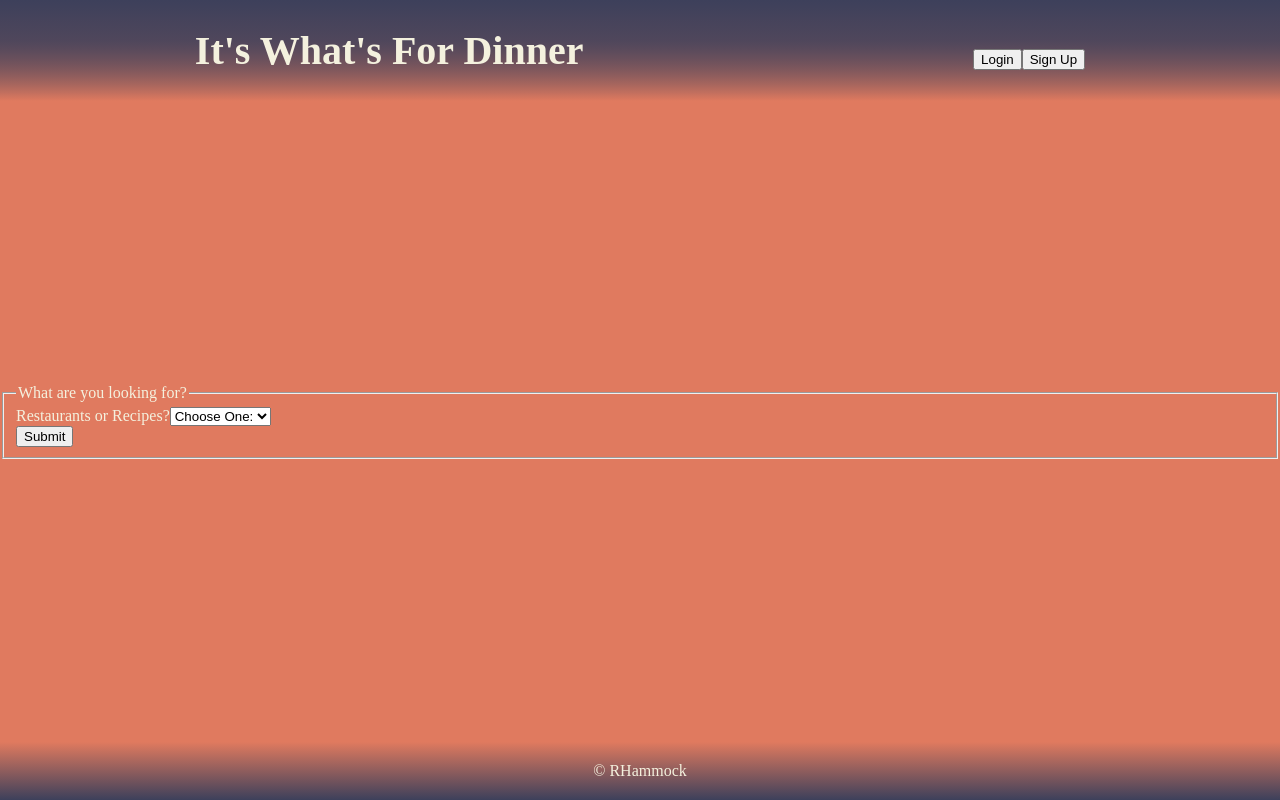
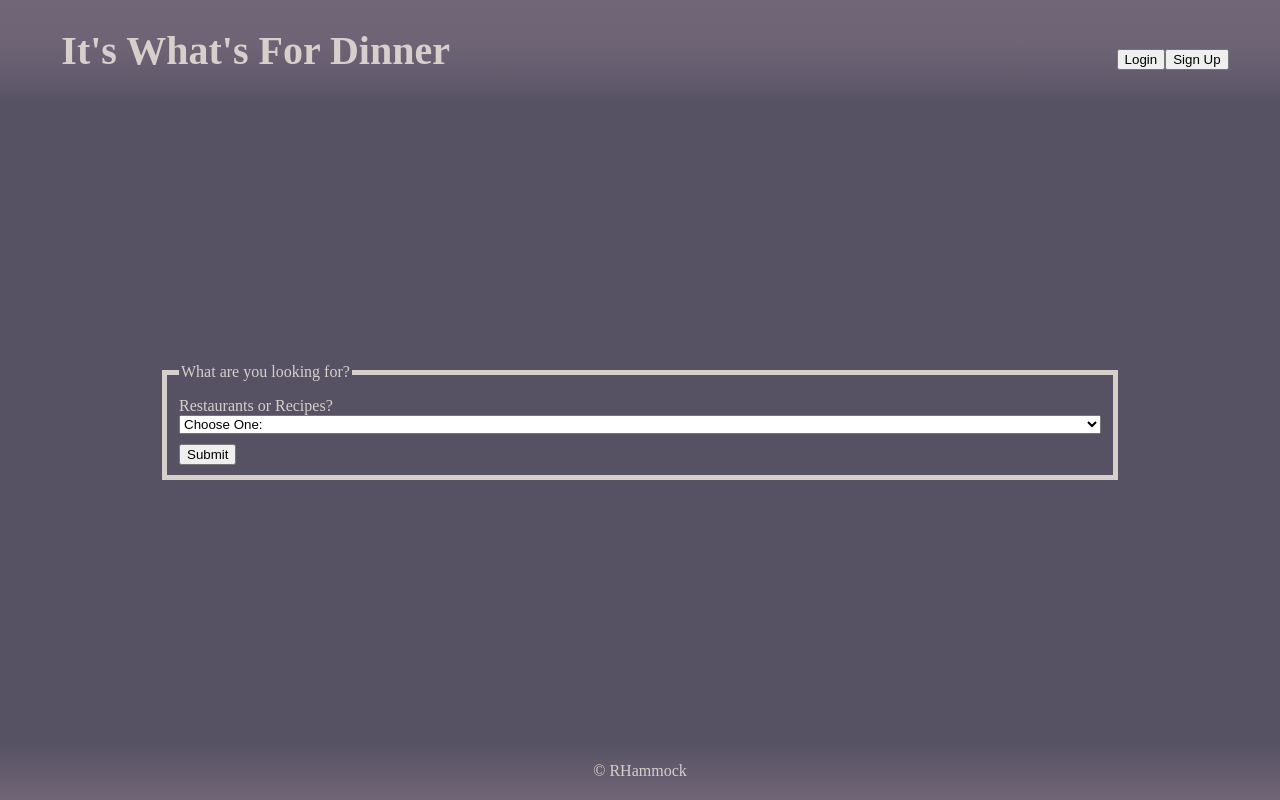
Before and after one commit to rhammock1/whats-for-dinner-client, a React (Create React App) app: page / in a window 1280 px wide. Built offline with nearby package versions, Linux system fonts and the light colour scheme; no server answers.

Commit message:
more stylinh changes

```diff
--- a/src/App.css
+++ b/src/App.css
@@ -8,6 +8,10 @@
 html, body {
   width: 100vw;
   height: 100vh;
-  background-color: #e07a5f;
-  color:#f4f1de;
+  background-color: #565264;
+  color:#d6cfcb;
 }
+main {
+  display:flex;
+  flex-direction: column;
+}
--- /dev/null
+++ b/src/Filter/Filter.css
@@ -0,0 +1,13 @@
+.filters {
+  width: 75%;
+  height: auto;
+  margin: auto;
+}
+.form-group {
+  display: flex;
+  flex-direction: column;
+  padding: 10px 0px;
+}
+fieldset {
+  border: 5px solid;
+}
--- a/src/Filter/Filter.js
+++ b/src/Filter/Filter.js
@@ -1,5 +1,6 @@
 import React from 'react';
 import Context from '../Context';
+import './Filter.css';
 
 class Filter extends React.Component {
 
@@ -7,7 +8,7 @@ class Filter extends React.Component {
 
   render() {
     return (
-      <form onSubmit={e => this.context.handleWheelOptions(e)}onChange={this.props.handleChange}className='filters'>
+      <form onSubmit={e => this.context.handleWheelOptions(e)}onChange={this.props.handleChange} className='filters'>
       <fieldset>
         <legend>What are you looking for?</legend>
         <div className='form-group'>
--- a/src/Footer/Footer.css
+++ b/src/Footer/Footer.css
@@ -1,5 +1,5 @@
 footer {
   text-align: center;
   padding:20px 0;
-  background: linear-gradient(#e07a5f, #3d405b);
+  background: linear-gradient(#565264, #706677);
 }
--- a/src/Header/Header.css
+++ b/src/Header/Header.css
@@ -1,14 +1,16 @@
 header {
+  padding-left:10px;
   display:flex;
   align-items:baseline;
   justify-content:space-around;
-  background: linear-gradient(#3d405b, 75%, #e07a5f);
+  background: linear-gradient(#706677, 75%, #565264);
 }
 h1 {
   font-size: 40px;
-  text-decoration: none;
-  color: #f4f1de;
+  color: #d6cfcb;
+  width: 75%;
 }
-a {
+.link {
+  color: #d6cfcb;
   text-decoration: none;
 }
--- a/src/Header/Header.js
+++ b/src/Header/Header.js
@@ -5,7 +5,7 @@ import './Header.css';
 function Header() {
   return (
     <header>
-      <Link to={'/'}><h1>It's What's For Dinner</h1></Link>
+      <h1><Link className='link' to={'/'}>It's What's For Dinner</Link></h1>
       {/* Need to conditionally render based on presence of a web browswer token */}
       <div className='login-container'>
         <button>Login</button>
```
